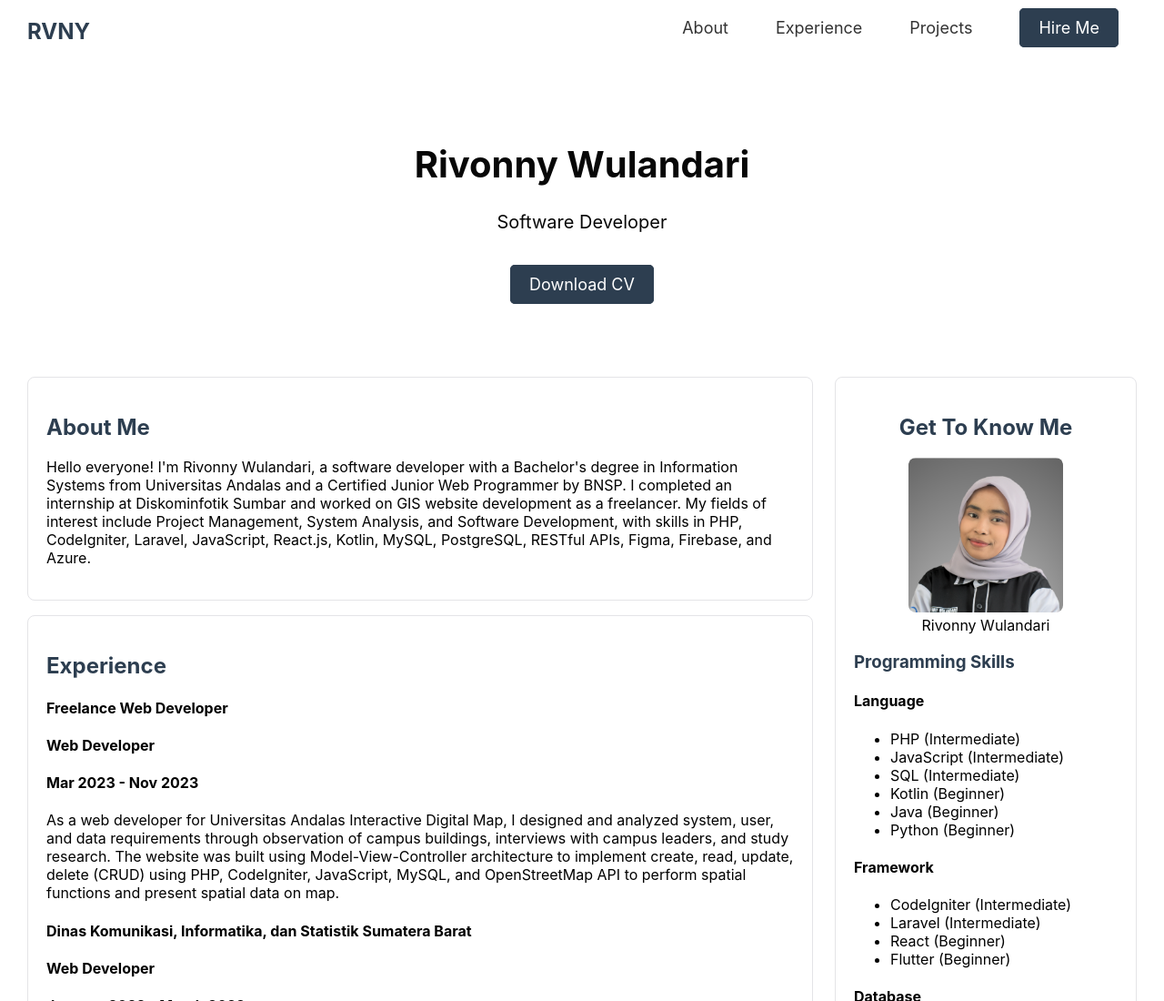
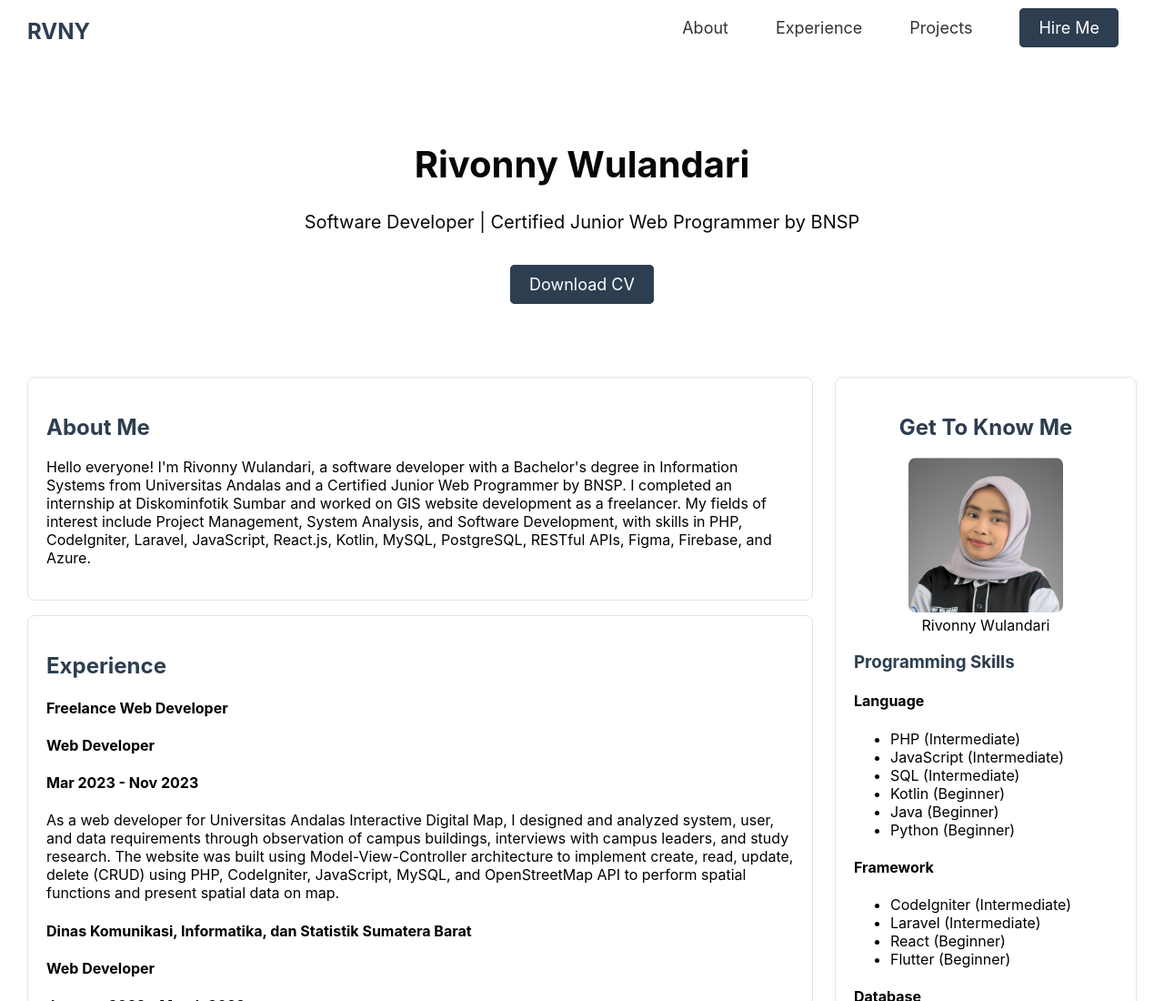
Before and after one commit to rivonnywulandari/portfolio, a plain HTML site: page index.html in a window 1280 px wide. Shown: the top 1100 px of the page at 91% size. Drawn offline with Linux system fonts and the light colour scheme.

Commit message:
Update index.html

```diff
--- a/index.html
+++ b/index.html
@@ -30,7 +30,7 @@
 
       <div class="jumbotron">
         <h1>Rivonny Wulandari</h1>
-        <p>Software Developer</p><br>
+        <p>Software Developer | Certified Junior Web Programmer by BNSP</p><br>
         <a
               href="/assets/files/cv_rivonnywulandari13.pdf"
               class="hire-me-btn"
```
